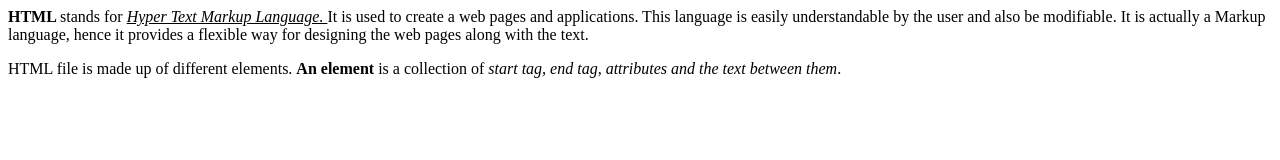
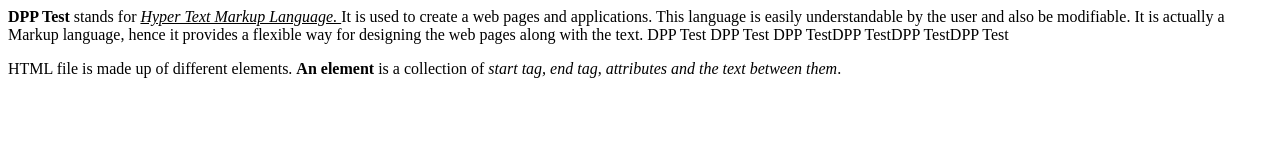
Before and after one commit to ruben-cardoso-siemens/ruben-cardoso-siemens, a plain HTML site: page index.html in a window 1280 px wide. Drawn offline with Linux system fonts and the light colour scheme.

Commit message:
Update index.html

```diff
--- a/index.html
+++ b/index.html
@@ -5,10 +5,10 @@ DPP Test
 </title>
 </Head>
 <Body>
-<p> <!--D PP Test  -->
-<b> HTML </b> stands for <i> <u> Hyper Text Markup Language. </u> </i> It is used to create a web pages and applications. This language
+<p> <!--DPP Test  -->
+<b> DPP Test </b> stands for <i> <u> Hyper Text Markup Language. </u> </i> It is used to create a web pages and applications. This language
 is easily understandable by the user and also be modifiable. It is actually a Markup language, hence it provides a flexible way for designing the
-web pages along with the text.
+web pages along with the text.   DPP Test DPP Test DPP TestDPP TestDPP TestDPP Test
 </p>
 HTML file is made up of different elements. <b> An element </b> is a collection of <i> start tag, end tag, attributes and the text between them</i>.
 </p>
```
